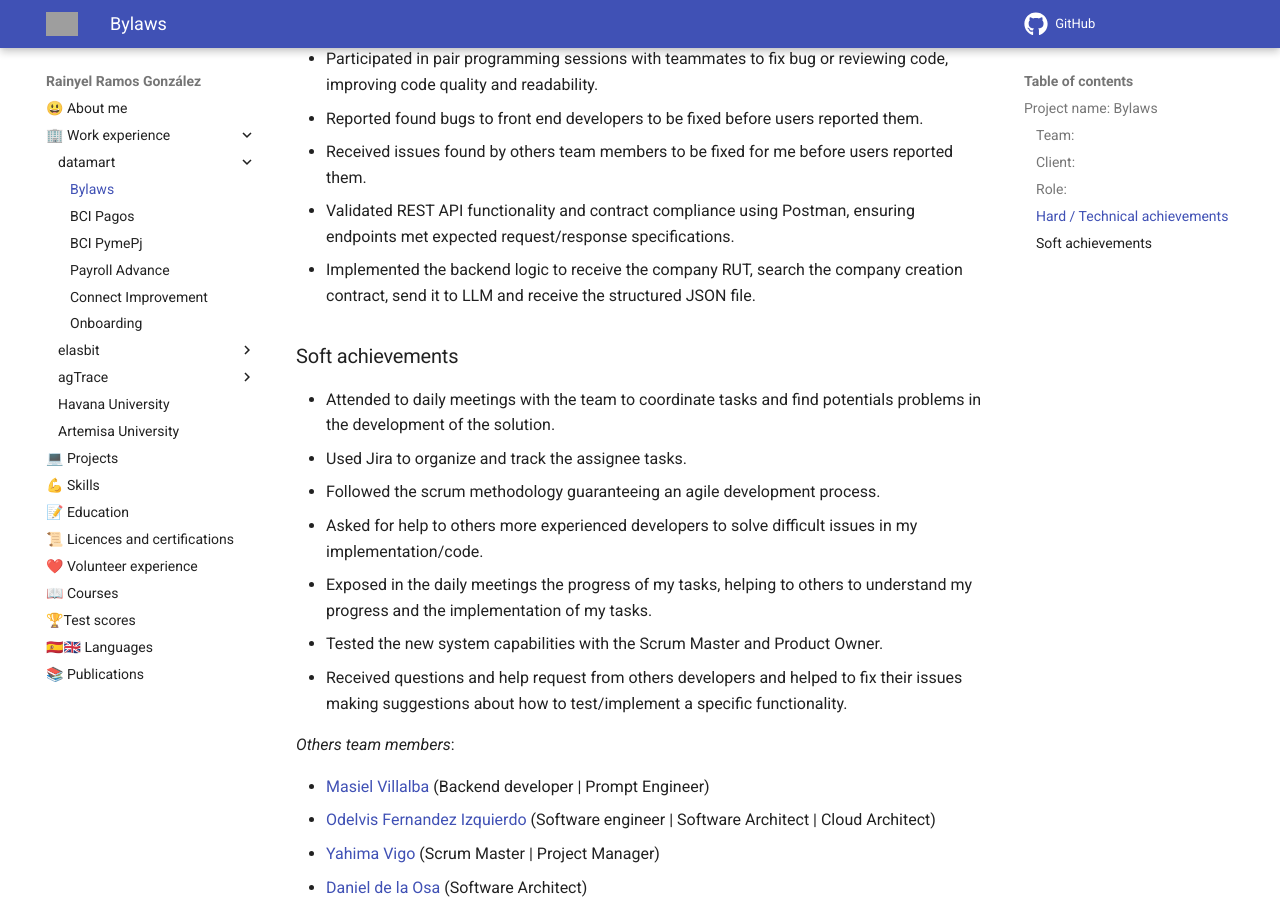
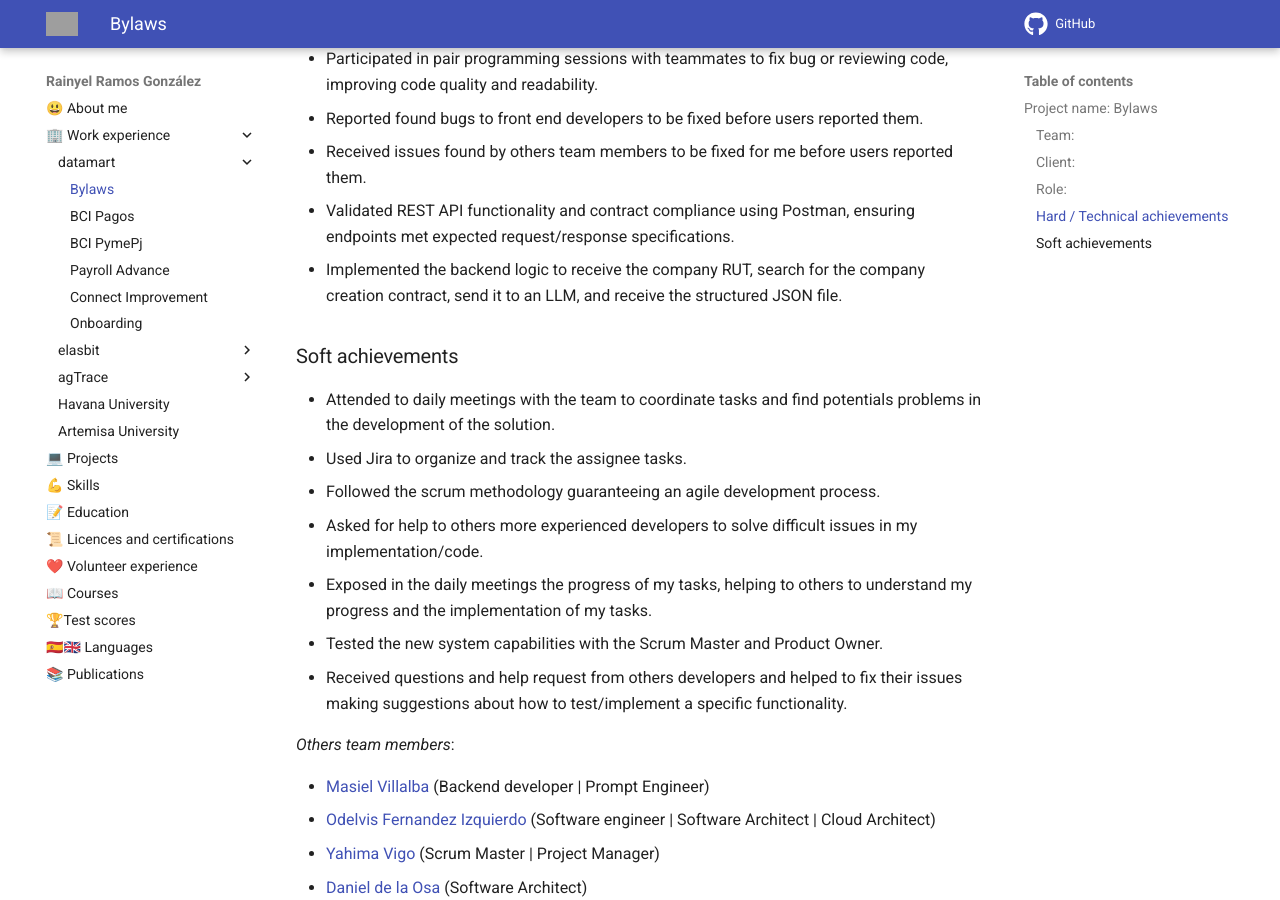
Before and after one commit to rayniel95/rayniel95.github.io, an MkDocs documentation site: the page built from docs/work_experience/datamart/bylaws.md, in a window 1280 px wide and 900 px high, scrolled down 858 px. Built offline with MkDocs 1.6.1 and Material for MkDocs 9.7.7, drawn with Linux system fonts in a browser that asks for light colours; grey boxes are pictures that could not be loaded.

Commit message:
docs(datamart): improve grammar and clarity in bylaws project description

```diff
--- a/docs/work_experience/datamart/bylaws.md
+++ b/docs/work_experience/datamart/bylaws.md
@@ -27,7 +27,7 @@ This project involved developing a service to extract structured data from compa
 - Reported found bugs to front end developers to be fixed before users reported them.
 - Received issues found by others team members to be fixed for me before users reported them.
 - Validated REST API functionality and contract compliance using Postman, ensuring endpoints met expected request/response specifications.
-- Implemented the backend logic to receive the company RUT, search the company creation contract, send it to LLM and receive the structured JSON file.
+- Implemented the backend logic to receive the company RUT, search for the company creation contract, send it to an LLM, and receive the structured JSON file.
 
 ### Soft achievements
 
```
